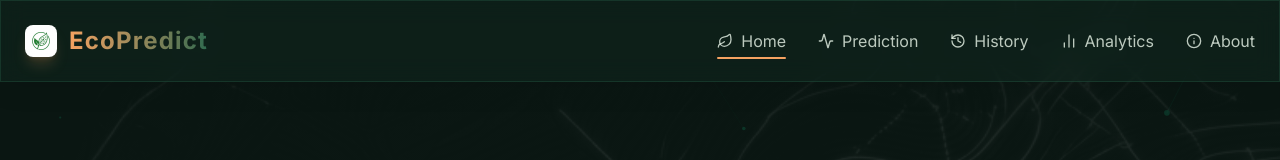
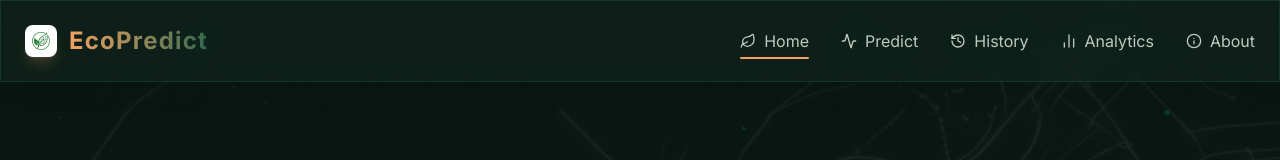
Before and after one commit to kpaswan9999-cp/KNN_Model_Global-Agricultural-Emissions_prediction, a React (Vite) app in the folder frontend/: page / in a window 1280 px wide. Shown: the top 160 px of the page. Built offline with nearby package versions, Linux system fonts and the light colour scheme; no server answers.

Commit message:
Fix: Production API connectivity and navigation labels

```diff
--- a/frontend/src/api.js
+++ b/frontend/src/api.js
@@ -2,7 +2,7 @@ import axios from 'axios';
 
 // Ensure the Render backend URL matches the deployed domain, falling back to localhost for dev.
 // Example: https://knn-agriculture.onrender.com/api
-const API_BASE_URL = import.meta.env.VITE_API_URL || 'http://localhost:5000/api';
+const API_BASE_URL = import.meta.env.VITE_API_URL || 'https://knn-model-global-agricultural-emissions.onrender.com/api';
 
 const api = axios.create({
   baseURL: API_BASE_URL,
--- a/frontend/src/components/Header.jsx
+++ b/frontend/src/components/Header.jsx
@@ -8,7 +8,7 @@ export default function Header() {
 
   const links = [
     { to: '/', label: 'Home', icon: Leaf },
-    { to: '/predict', label: 'Prediction', icon: Activity },
+    { to: '/predict', label: 'Predict', icon: Activity },
     { to: '/history', label: 'History', icon: History },
     { to: '/analytics', label: 'Analytics', icon: BarChart2 },
     { to: '/about', label: 'About', icon: Info },
```
